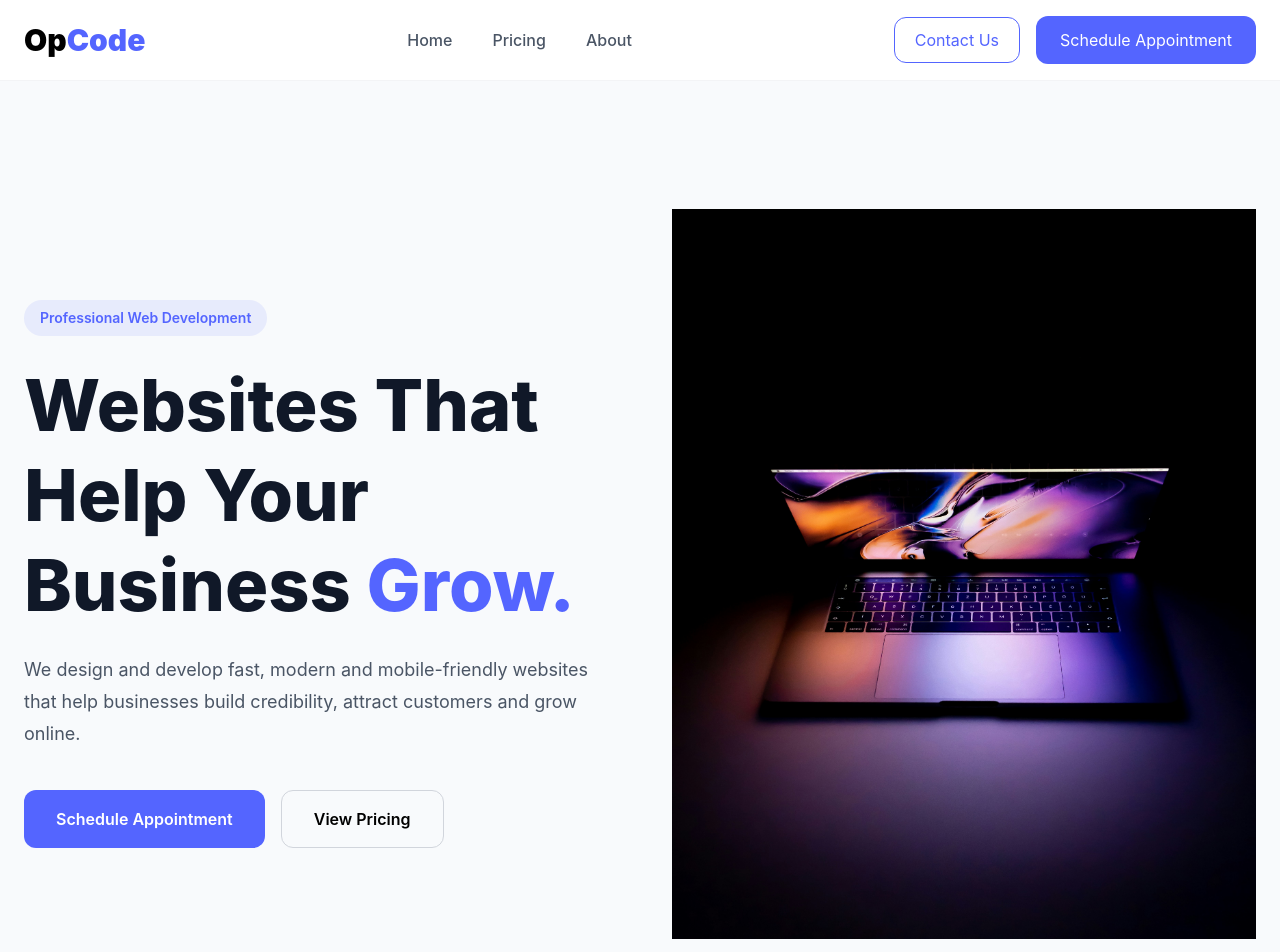
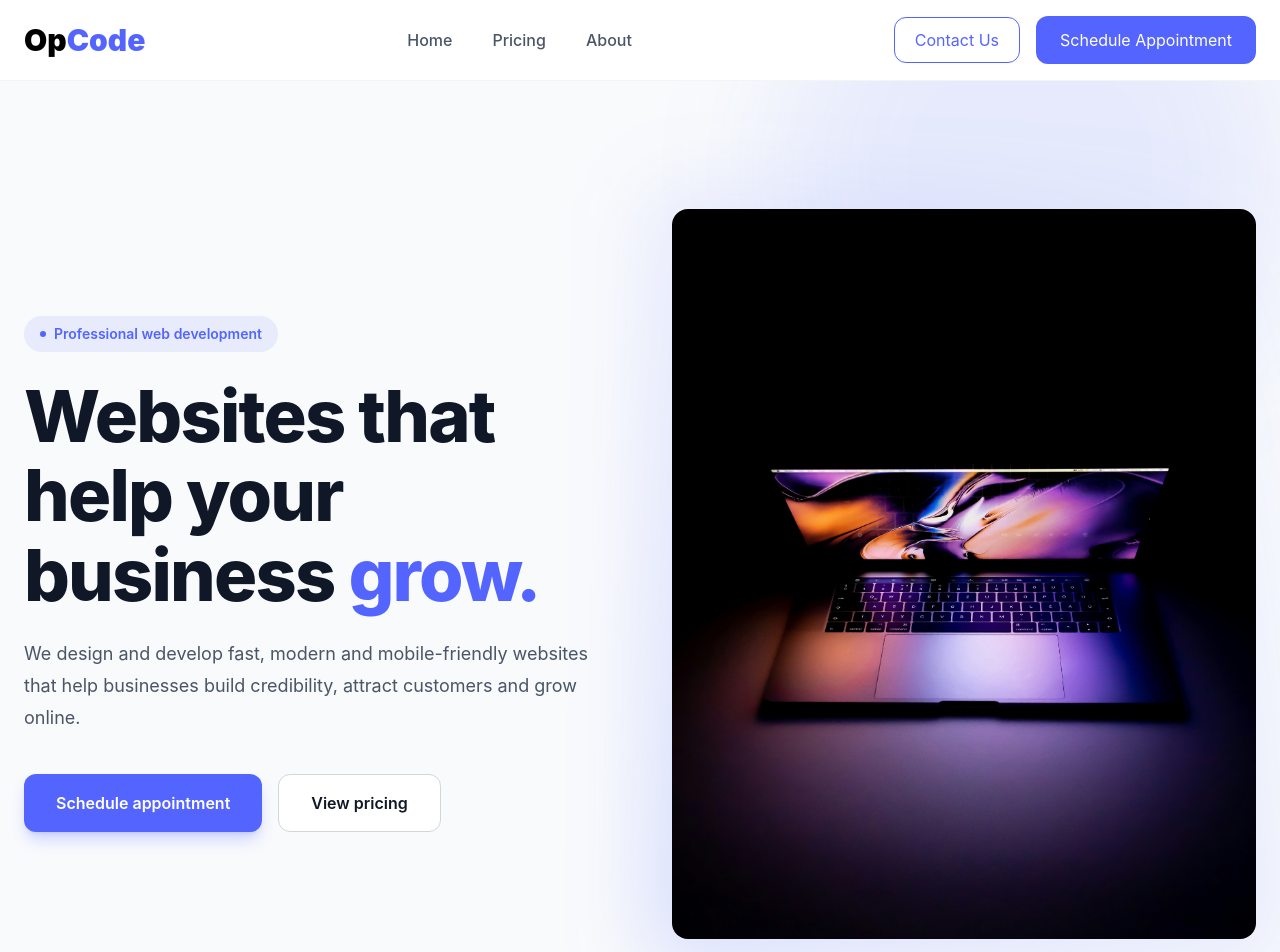
Before and after one commit to ThembelihleQueeneth/OpCode, a React (Vite) app: page / in a window 1280 px wide. Shown: the top 952 px of the page. Built offline with nearby package versions, Linux system fonts and the light colour scheme.

Commit message:
Enhancing the ui of navbar

```diff
--- a/src/components/Hero.tsx
+++ b/src/components/Hero.tsx
@@ -1,44 +1,55 @@
-import laptop from "../assets/laptop.jpg"
+import laptop from "../assets/laptop.jpg";
 
 export const Hero = () => {
   return (
-    <section className="bg-[#F8FAFC]">
-      <div className="max-w-7xl mx-auto px-6 py-20 lg:py-32">
-        <div className="grid lg:grid-cols-2 gap-16 items-center">
+    <section className="relative overflow-hidden bg-[#F8FAFC]">
+      {/* Background accent */}
+      <div className="pointer-events-none absolute inset-0">
+        <div className="absolute -top-40 right-0 h-[500px] w-[500px] rounded-full bg-[#5465FF]/10 blur-3xl" />
+      </div>
 
+      <div className="relative mx-auto max-w-7xl px-6 py-20 lg:py-32">
+        <div className="grid items-center gap-16 lg:grid-cols-2">
           {/* Left */}
           <div>
-            <span className="inline-flex items-center rounded-full bg-[#5465FF]/10 px-4 py-2 text-sm font-semibold text-[#5465FF]">
-              Professional Web Development
+            <span className="inline-flex items-center gap-2 rounded-full bg-[#5465FF]/10 px-4 py-2 text-sm font-semibold text-[#5465FF]">
+              <span className="h-1.5 w-1.5 rounded-full bg-[#5465FF]" />
+              Professional web development
             </span>
 
-            <h1 className="mt-6 text-5xl lg:text-7xl font-extrabold leading-tight text-gray-900">
-              Websites That Help Your Business
-              <span className="text-[#5465FF]"> Grow.</span>
+            <h1 className="mt-6 text-5xl font-extrabold leading-[1.1] tracking-tight text-gray-900 lg:text-7xl">
+              Websites that help your business
+              <span className="text-[#5465FF]"> grow.</span>
             </h1>
 
-            <p className="mt-6 max-w-xl text-lg text-gray-600 leading-8">
+            <p className="mt-6 max-w-xl text-lg leading-8 text-gray-600">
               We design and develop fast, modern and mobile-friendly websites
               that help businesses build credibility, attract customers and
               grow online.
             </p>
 
-            <div className="mt-10 flex flex-col sm:flex-row gap-4">
-              <button className="rounded-xl bg-[#5465FF] px-8 py-4 font-semibold text-white hover:bg-[#4354F5] transition">
-                Schedule Appointment
+            <div className="mt-10 flex flex-col gap-4 sm:flex-row">
+              <button className="rounded-xl bg-[#5465FF] px-8 py-4 font-semibold text-white shadow-lg shadow-[#5465FF]/25 transition hover:bg-[#4354F5]">
+                Schedule appointment
               </button>
 
-              <button className="rounded-xl border border-gray-300 px-8 py-4 font-semibold hover:border-[#5465FF] hover:text-[#5465FF] transition">
-                View Pricing
+              <button className="rounded-xl border border-gray-300 bg-white px-8 py-4 font-semibold text-gray-900 transition hover:border-[#5465FF] hover:text-[#5465FF]">
+                View pricing
               </button>
             </div>
           </div>
 
           {/* Right */}
-          <div className="hidden lg:flex justify-center">
-            <img src={laptop} alt="Laptop with website mockup" />
+          <div className="hidden justify-center lg:flex">
+            <div className="relative">
+              <div className="absolute -inset-6 rounded-3xl bg-gradient-to-tr from-[#5465FF]/20 to-transparent blur-2xl" />
+              <img
+                src={laptop}
+                alt="Laptop with website mockup"
+                className="relative rounded-2xl"
+              />
+            </div>
           </div>
-
         </div>
       </div>
     </section>
```
